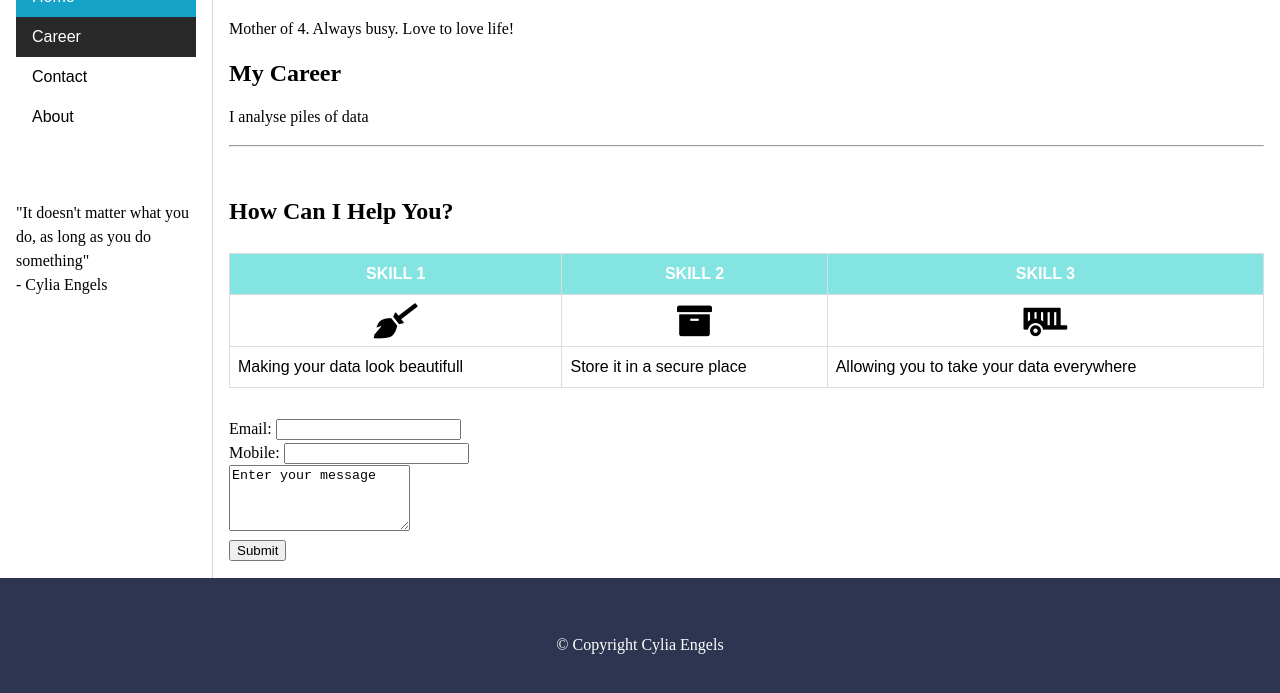
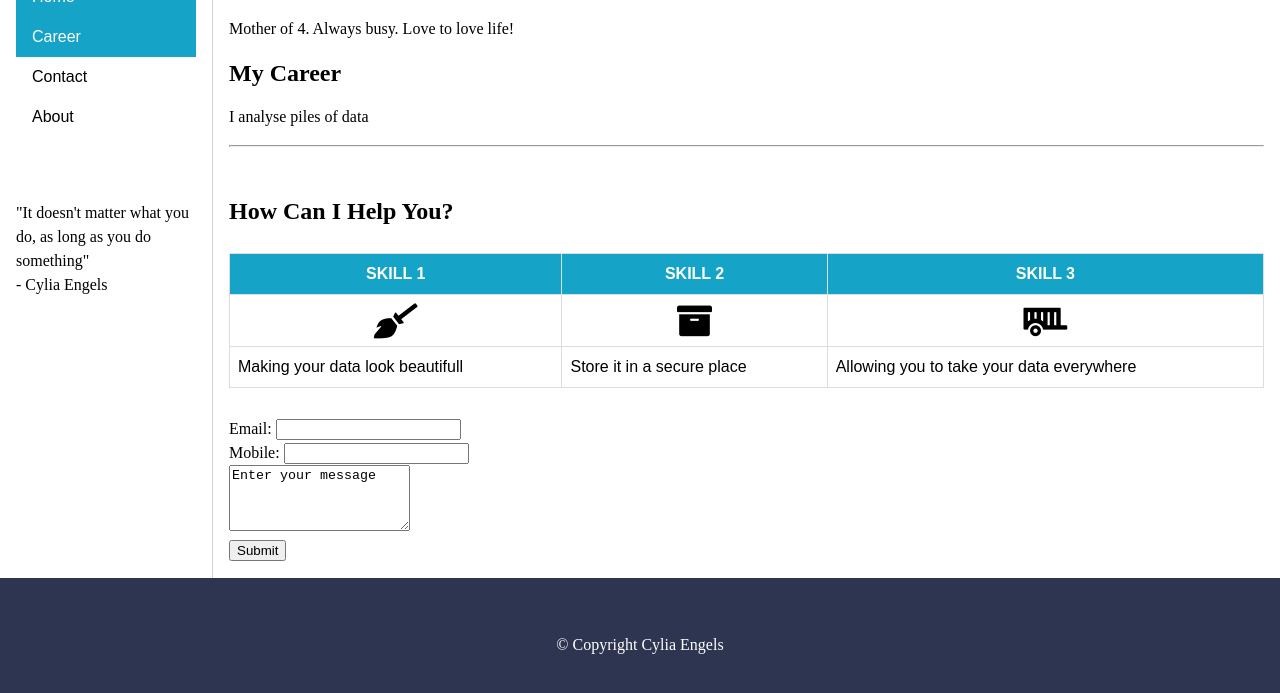
Before and after one commit to cylia22/about-me, a plain HTML site: page index.html in a window 1280 px wide. In both pictures the pointer is over the link "Career". Shown: the part 157-850 px from the top of the page. Drawn offline with Linux system fonts and the light colour scheme.

Commit message:
Update index.html

```diff
--- a/index.html
+++ b/index.html
@@ -72,7 +72,7 @@
     }
 
     li a:hover:not(.active) {
-      background-color: #29292a;
+      background-color: #15A3C7;
       color: white;
     }
 
@@ -90,7 +90,7 @@
     }
 
     tr:nth-child(1) {
-      background-color: #84e4e2;
+      background-color: #15A3C7;
       color: white;
     }
 
```
